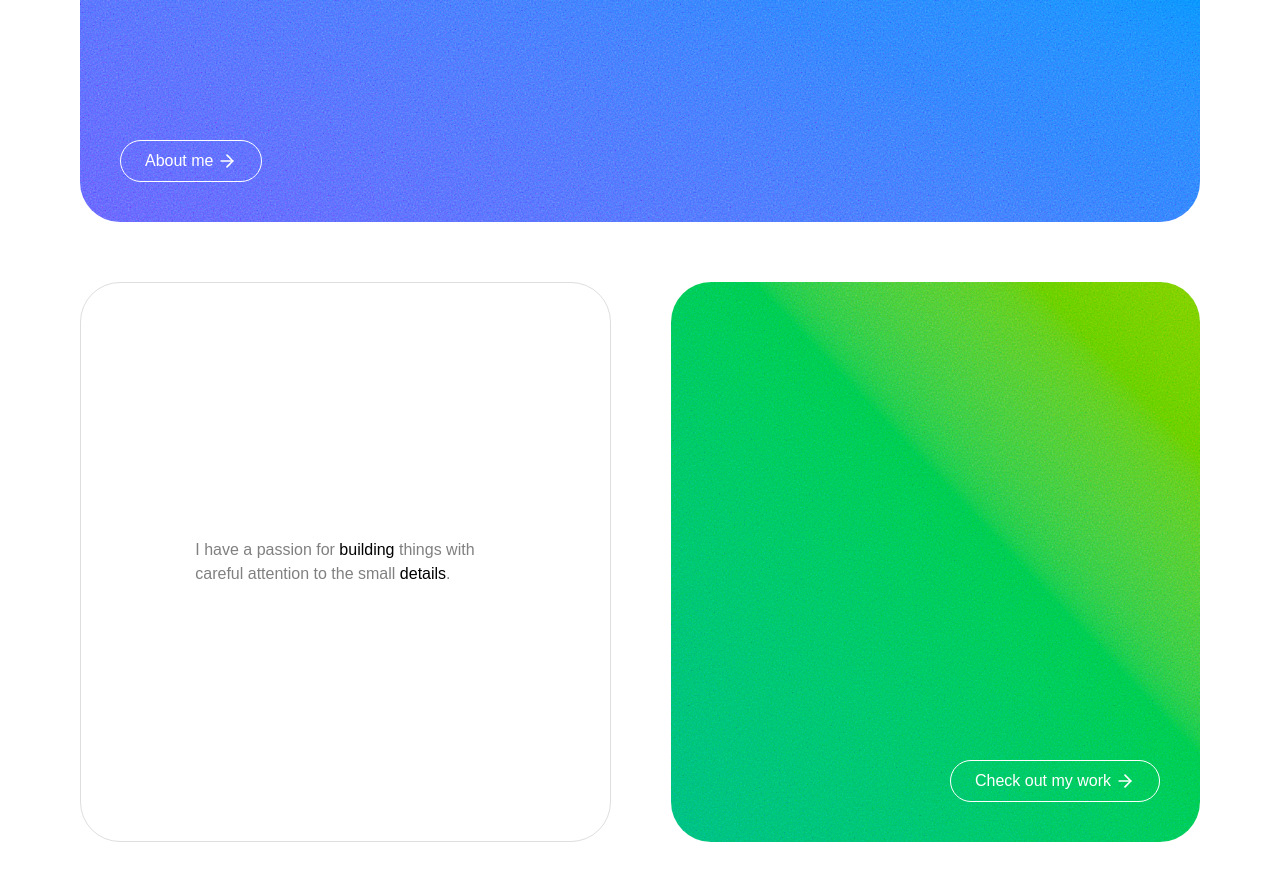
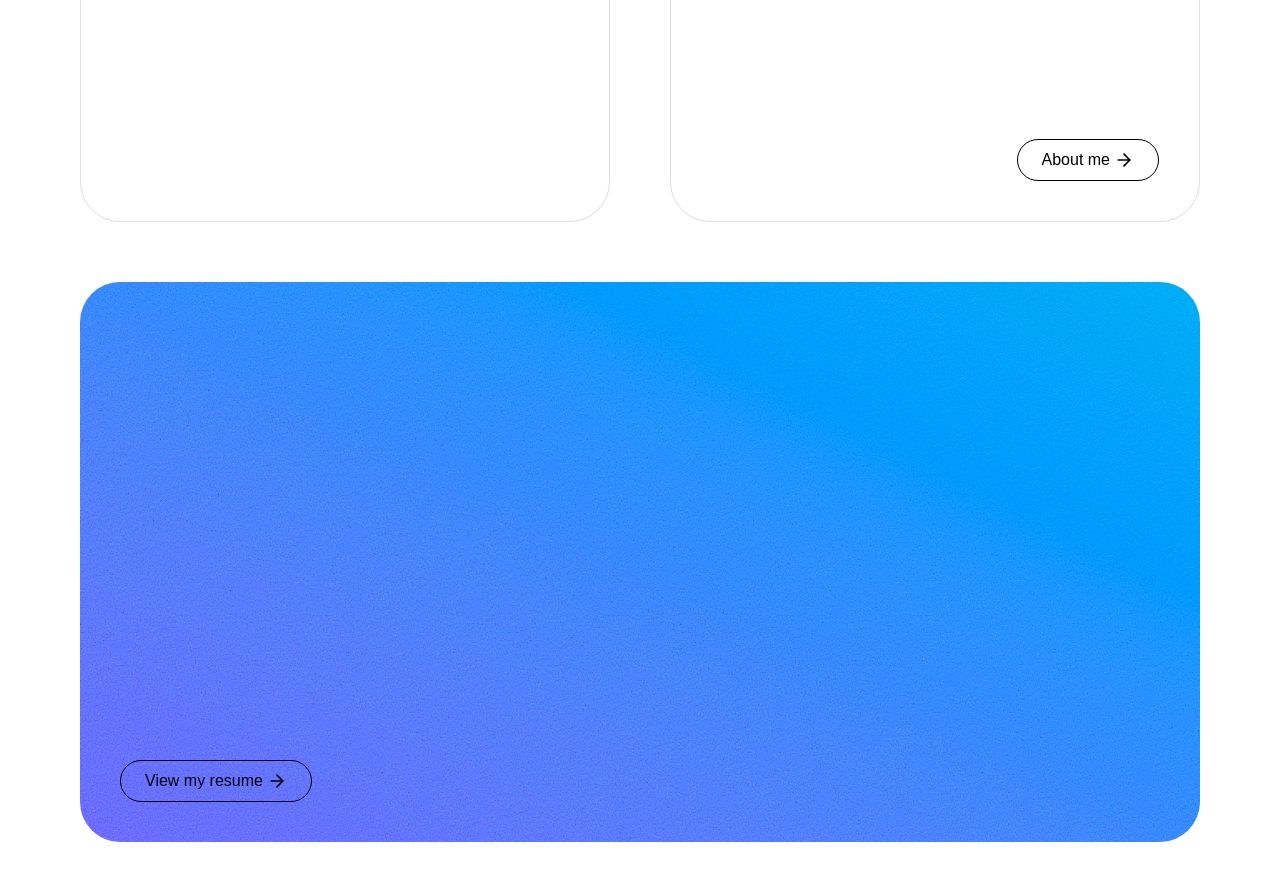
Before and after one commit to dishb/website, a Next.js app: page / in a window 1280 px wide. Shown: the part 1100-1980 px from the top of the page. Built offline with nearby package versions, Linux system fonts and the light colour scheme; a web font is replaced by a local one.

Commit message:
edit: remove resume publicly

```diff
--- a/app/about/page.tsx
+++ b/app/about/page.tsx
@@ -1,3 +1,13 @@
 export default function Page() {
-  return <></>;
+  return (
+    <>
+      <div className="flex flex-col items-center justify-center py-50 gap-2">
+        <h1>About</h1>
+        <h2 className="text-muted">
+          Outside of school and work, I like building side projects and other
+          hobbies.
+        </h2>
+      </div>
+    </>
+  );
 }
--- a/app/page.tsx
+++ b/app/page.tsx
@@ -39,13 +39,6 @@ export default function Page() {
         </Card>
       </div>
 
-      <Card className={`border-0 ${gradients.blue} h-140`}>
-        <Button className="absolute bottom-10 left-10" href="/about">
-          About me
-          <ArrowRight className="size-5" />
-        </Button>
-      </Card>
-
       <div className="flex gap-15 h-140">
         <Card className="flex flex-col items-center justify-center">
           <p className="text-muted max-w-75">
@@ -56,15 +49,20 @@ export default function Page() {
           </p>
         </Card>
 
-        <Card
-          className={`border-0 ${gradients.green} flex flex-col items-center justify-center`}
-        >
-          <Button className="absolute bottom-10 right-10" href="/work">
-            Check out my work
+        <Card className="flex flex-col items-center justify-center relative">
+          <Button className="absolute bottom-10 right-10" href="/about" dark>
+            About me
             <ArrowRight className="size-5" />
           </Button>
         </Card>
       </div>
+
+      <Card className={`border-0 ${gradients.blue} h-140 relative`}>
+        <Button className="absolute bottom-10 left-10" href="/resume">
+          View my resume
+          <ArrowRight className="size-5" />
+        </Button>
+      </Card>
 
       <div className="flex flex-col items-center justify-center py-50">
         <p>Toolbox</p>
--- a/app/resume/page.tsx
+++ b/app/resume/page.tsx
@@ -7,15 +7,8 @@ export default function Page() {
       <div className="flex flex-col items-center justify-center py-50 gap-2">
         <h1>Resume</h1>
         <h2 className="text-muted">
-          Alternatively, you can download the PDF version of my resume{" "}
-          <Link
-            href="/Dishant_Bhandula_Resume.pdf"
-            className="hover:text-foreground transition-all ease-in-out"
-            download={"Dishant_Bhandula_Resume.pdf"}
-          >
-            here
-          </Link>
-          .
+          My professional experience as a student spans various positions at
+          many organizations.
         </h2>
       </div>
 
--- a/components/Button.tsx
+++ b/components/Button.tsx
@@ -6,6 +6,7 @@ interface ButtonProps {
   className?: string;
   href?: string;
   onClick?: () => void;
+  dark?: boolean;
 }
 
 export default function Button({
@@ -13,9 +14,11 @@ export default function Button({
   className,
   href,
   onClick,
+  dark,
 }: ButtonProps) {
+  const color = dark ? "foreground" : "background";
   const combinedClasses = twMerge(
-    "px-6 py-2 rounded-full border border-background text-background flex gap-1 items-center ease-in-out transition-all hover:cursor-pointer hover:bg-background/20",
+    `px-6 py-2 rounded-full border border-${color} text-${color} hover:bg-${color}/10 flex gap-1 items-center ease-in-out transition-all hover:cursor-pointer`,
     className,
   );
 
```
Also changed, not shown: data/gradients.ts (+20 -0 lines), 1 other file (tests, documents, lock files or other folders).
